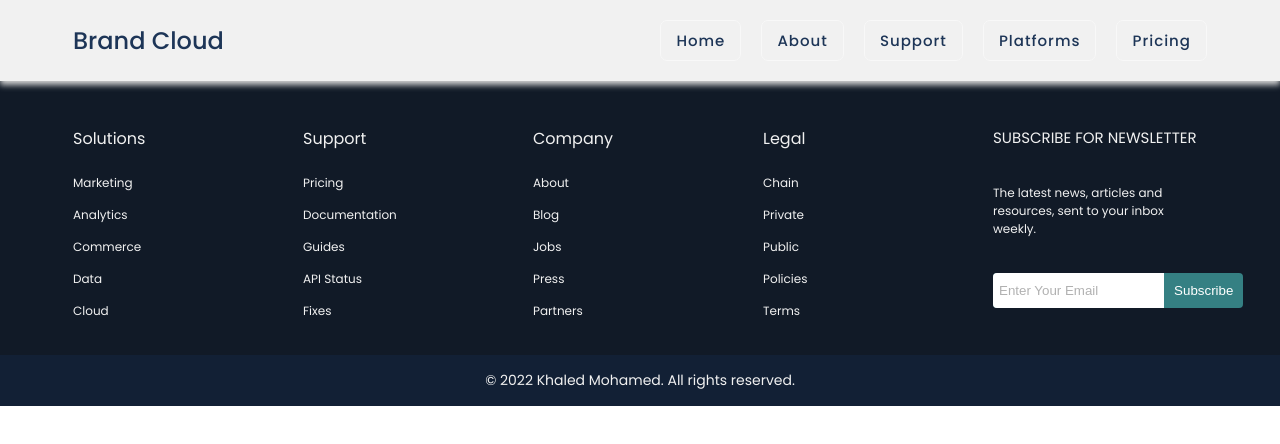
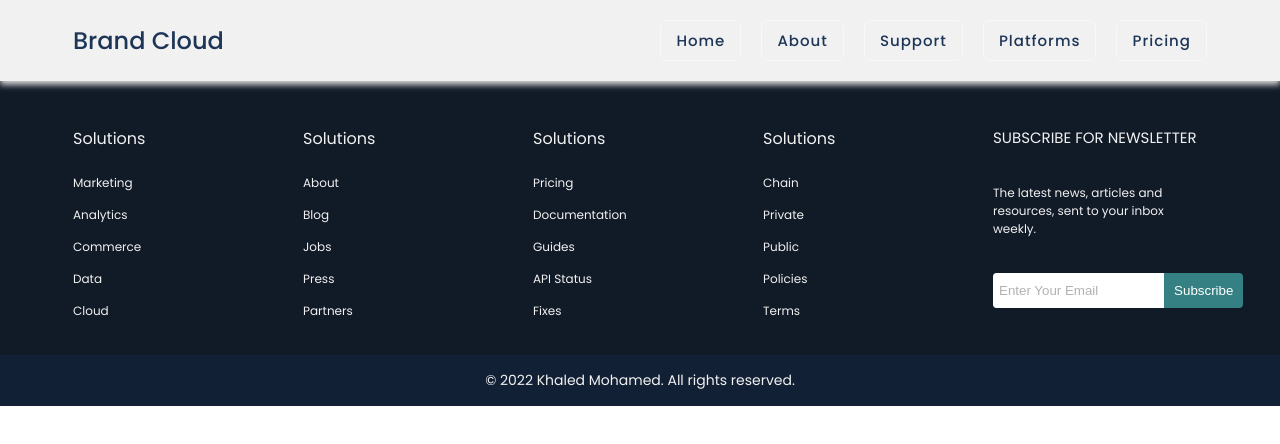
Before and after one commit to krypton225/brand-cloud-react, a React (Create React App) app: page /pricing in a window 1280 px wide. Shown: the top 444 px of the page. Built offline with nearby package versions, Linux system fonts and the light colour scheme.

Commit message:
ADD export all items & render it

```diff
--- a/src/components/footer/Footer.jsx
+++ b/src/components/footer/Footer.jsx
@@ -2,32 +2,21 @@ import FooterColumnTitle from "./FooterColumnTitle"
 import FormFooter from "./FormFooter"
 import Copyright from "./Copyright"
 import FormColumnList from "./FormColumnList"
-import { ListItemSolutions, ListItemSupport, ListItemCompany, ListItemLegal } from "../../data/FooterListItems"
+import { MyItemsArray } from "../../data/FooterListItems"
 
 const Footer = () => {
     return (
         <footer className='footer' id='footer'>
             <div className="container">
                 <div className="row">
-                    <div className="footer__col">
-                        <FooterColumnTitle text={`solutions`} isUpper={false} />
-                        <FormColumnList list={ListItemSolutions} />
-                    </div>
-
-                    <div className="footer__col">
-                        <FooterColumnTitle text={`support`} isUpper={false} />
-                        <FormColumnList list={ListItemSupport} />
-                    </div>
-
-                    <div className="footer__col">
-                        <FooterColumnTitle text={`company`} isUpper={false} />
-                        <FormColumnList list={ListItemCompany} />
-                    </div>
-
-                    <div className="footer__col">
-                        <FooterColumnTitle text={`legal`} isUpper={false} />
-                        <FormColumnList list={ListItemLegal} />
-                    </div>
+                    {
+                        MyItemsArray.map((col, index) => (
+                            <div className="footer__col" key={index}>
+                                <FooterColumnTitle text={`solutions`} isUpper={false} />
+                                <FormColumnList list={col} />
+                            </div>
+                        ))
+                    }
 
                     <div className="footer__col">
                         <FooterColumnTitle text={`subscribe for newsletter`} isUpper={true} />
--- a/src/components/footer/FormColumnList.jsx
+++ b/src/components/footer/FormColumnList.jsx
@@ -1,10 +1,12 @@
 import FormColumnListItem from "./FormColumnListItem";
 
-const FormColumnList = ({ list = [] }) => {
+const FormColumnList = ({ list }) => {
+    let listed = Array.from(list);
+
     return (
         <ul className="footer__col__list">
             {
-                list.map(({ id, itemText }) => (
+                listed.map(({ id, itemText }) => (
                     <FormColumnListItem itemText={itemText} key={id} />
                 ))
             }
--- a/src/data/FooterListItems.js
+++ b/src/data/FooterListItems.js
@@ -1,6 +1,6 @@
 import GenerateIDs, { insertIDIntoData } from "./GenerateIDs";
 
-export const ListItemSolutions = [
+const ListItemSolutions = [
     { itemText: "marketing" },
     { itemText: "analytics" },
     { itemText: "commerce" },
@@ -8,7 +8,7 @@ export const ListItemSolutions = [
     { itemText: "cloud" },
 ];
 
-export const ListItemSupport = [
+const ListItemSupport = [
     { itemText: "pricing" },
     { itemText: "documentation" },
     { itemText: "guides" },
@@ -16,7 +16,7 @@ export const ListItemSupport = [
     { itemText: "fixes" },
 ];
 
-export const ListItemCompany = [
+const ListItemCompany = [
     { itemText: "about" },
     { itemText: "blog" },
     { itemText: "jobs" },
@@ -24,7 +24,7 @@ export const ListItemCompany = [
     { itemText: "partners" },
 ];
 
-export const ListItemLegal = [
+const ListItemLegal = [
     { itemText: "chain" },
     { itemText: "private" },
     { itemText: "public" },
@@ -38,3 +38,5 @@ export const ListItemLegal = [
     insertIDIntoData(GenerateIDs, ListItemCompany);
     insertIDIntoData(GenerateIDs, ListItemLegal);
 })();
+
+export const MyItemsArray = [ListItemSolutions, ListItemCompany, ListItemSupport, ListItemLegal];
```
